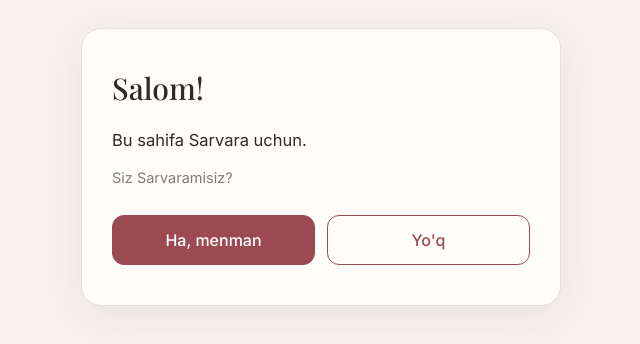
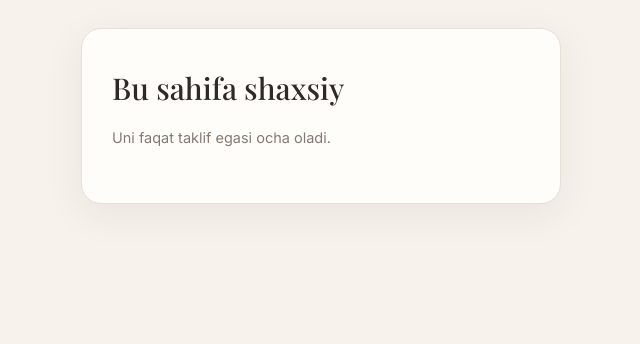
Before and after one commit to Jasur1224/taklif, a plain HTML site: page index.html in a window 1280 px wide. Shown: the whole page, without its empty margins (319-959 px from the left). Drawn offline with nearby package versions, Linux system fonts and the light colour scheme.

Commit message:
Maxfiy kalit: sahifa faqat QR koddagi havola bilan ochiladi; yangi qurilma haqida batafsil ma'lumot
Co-Authored-By: Claude Opus 5.5 <noreply@anthropic.com>

```diff
--- a/index.html
+++ b/index.html
@@ -28,6 +28,8 @@
     justify-content: center;
     padding: 28px 16px;
   }
+  .card { visibility: hidden; }
+  .card.ready { visibility: visible; }
   .card {
     width: 100%;
     max-width: 480px;
@@ -349,6 +351,12 @@
 
 <main class="card">
 
+  <!-- Kalitsiz ochilganda -->
+  <div id="locked" style="display:none">
+    <h1>Bu sahifa shaxsiy</h1>
+    <p class="muted">Uni faqat taklif egasi ocha oladi.</p>
+  </div>
+
   <!-- Kirish: kim ochganini so'rash -->
   <div class="gate" id="gate">
     <div id="gateAsk">
@@ -549,8 +557,41 @@ function deviceLabel() {
   return `${dev} · ${br}`;
 }
 
+/* ---------- Maxfiy kalit: faqat QR koddagi havola bilan ochiladi ----------
+   Kodda kalitning o'zi emas, faqat SHA-256 xeshi saqlanadi. */
+const KEY_HASH = "68ffe3b06b6beecd62c2099db6ddf96db5b1b0880662f52303f82fee550cfddf";
+let accessOk = false;
+const pending = [];
+
+async function checkKey() {
+  const k = new URLSearchParams(location.search).get('k') || store.get('k') || '';
+  if (!k || !(window.crypto && crypto.subtle)) return false;
+  const buf = await crypto.subtle.digest('SHA-256', new TextEncoder().encode(k));
+  const hex = [...new Uint8Array(buf)].map(b => b.toString(16).padStart(2, '0')).join('');
+  if (hex === KEY_HASH) { store.set('k', k); return true; }
+  return false;
+}
+
+checkKey().catch(() => false).then(ok => {
+  if (ok) {
+    accessOk = true;
+    pending.splice(0).forEach(sendTrack); // kutib turgan xabarlarni yuborish
+  } else {
+    pending.length = 0; // kalitsiz tashriflar haqida xabar yuborilmaydi
+    $('gate').style.display = 'none';
+    $('content').style.display = 'none';
+    $('locked').style.display = '';
+  }
+  document.querySelector('.card').classList.add('ready');
+});
+
 function track(text) {
   if (!BOT_ON) return;
+  if (!accessOk) { pending.push(text); return; }
+  sendTrack(text);
+}
+
+function sendTrack(text) {
   const t = new Date();
   const stamp = `${String(t.getHours()).padStart(2, '0')}:${String(t.getMinutes()).padStart(2, '0')}:${String(t.getSeconds()).padStart(2, '0')}`;
   const body = new URLSearchParams({
@@ -563,9 +604,32 @@ function track(text) {
   fetch(url, { method: 'POST', body, mode: 'no-cors', keepalive: true }).catch(() => {});
 }
 
+// Avtomatik dastur (bot/skaner) belgilarini tekshirish
+function botSigns() {
+  const ua = navigator.userAgent;
+  const signs = [];
+  if (navigator.webdriver) signs.push('webdriver');
+  if (/bot|crawl|spider|headless|scan|python|curl|wget|preview|fetch|monitor/i.test(ua)) signs.push('UA');
+  if (!/iPhone|iPad|Android|Windows|Macintosh|CrOS/.test(ua)) signs.push('noma\'lum OS');
+  if (!navigator.languages || navigator.languages.length === 0) signs.push('til yo\'q');
+  return signs;
+}
+function visitorDetails() {
+  let tz = '';
+  try { tz = Intl.DateTimeFormat().resolvedOptions().timeZone; } catch (e) {}
+  return [
+    `Ekran: ${screen.width}×${screen.height}`,
+    `Til: ${(navigator.languages || [navigator.language]).slice(0, 3).join(', ') || '-'}`,
+    `Vaqt zonasi: ${tz || '-'}`,
+    `Qayerdan: ${document.referrer || "to'g'ridan-to'g'ri (QR yoki havola)"}`,
+    `UA: ${navigator.userAgent}`,
+  ].join('\n');
+}
+const signs = botSigns();
+const botMark = (signs.length >= 2 || signs.includes('UA') || signs.includes('webdriver')) ? `\n🤖 Ehtimol avtomatik dastur (${signs.join(', ')})` : '';
 track(isNewDevice
-  ? `🆕 YANGI QURILMA ochdi: ${deviceLabel()}`
-  : `📖 Sahifa qayta ochildi (shu qurilmada ${visitCount}-marta) · ${deviceLabel()}`);
+  ? `🆕 YANGI QURILMA ochdi: ${deviceLabel()}${botMark}\n${visitorDetails()}`
+  : `📖 Sahifa qayta ochildi (shu qurilmada ${visitCount}-marta) · ${deviceLabel()}${botMark}`);
 
 /* ---------- "Siz Sarvaramisiz?" ---------- */
 function openContent() {
```
